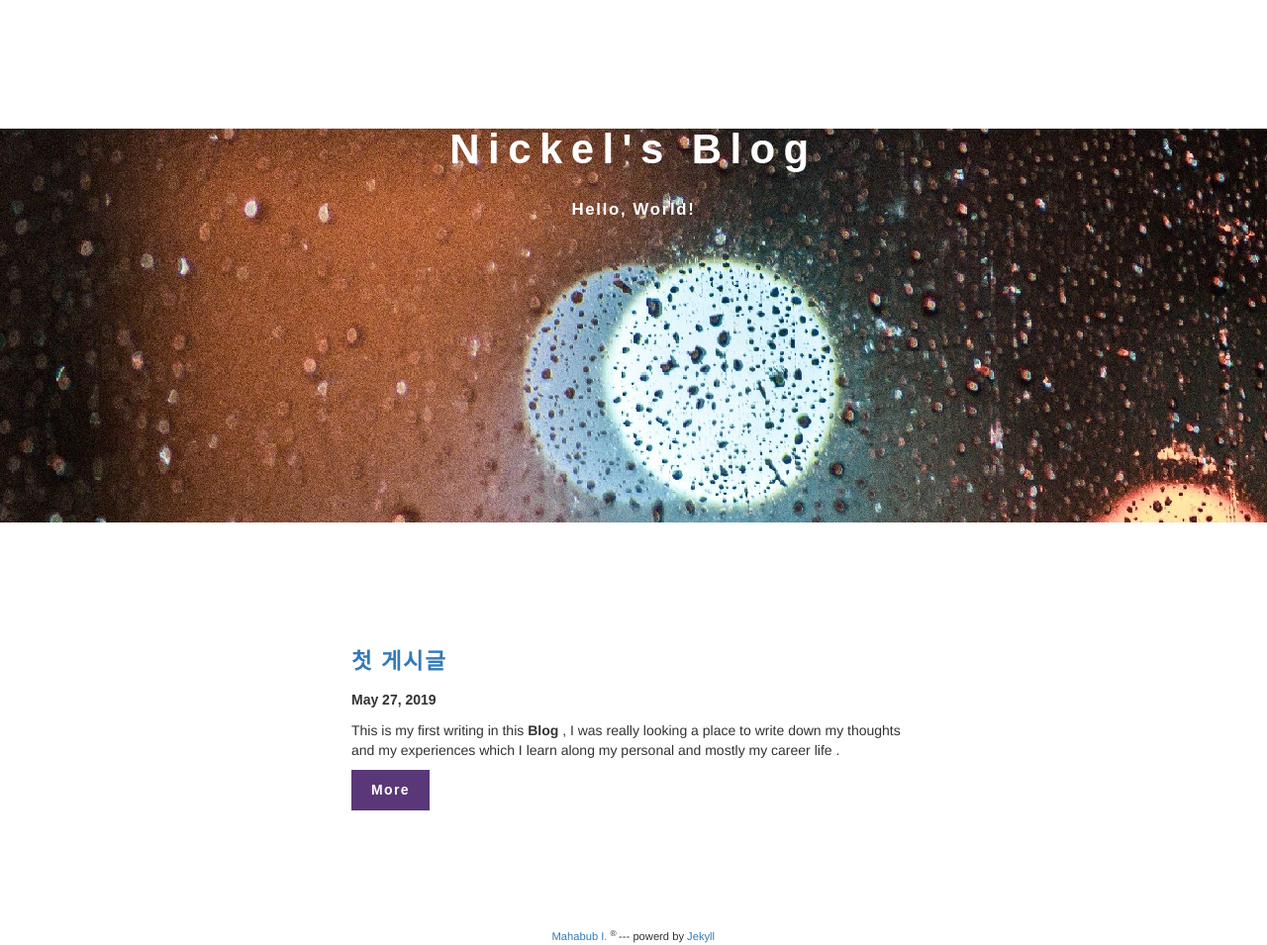
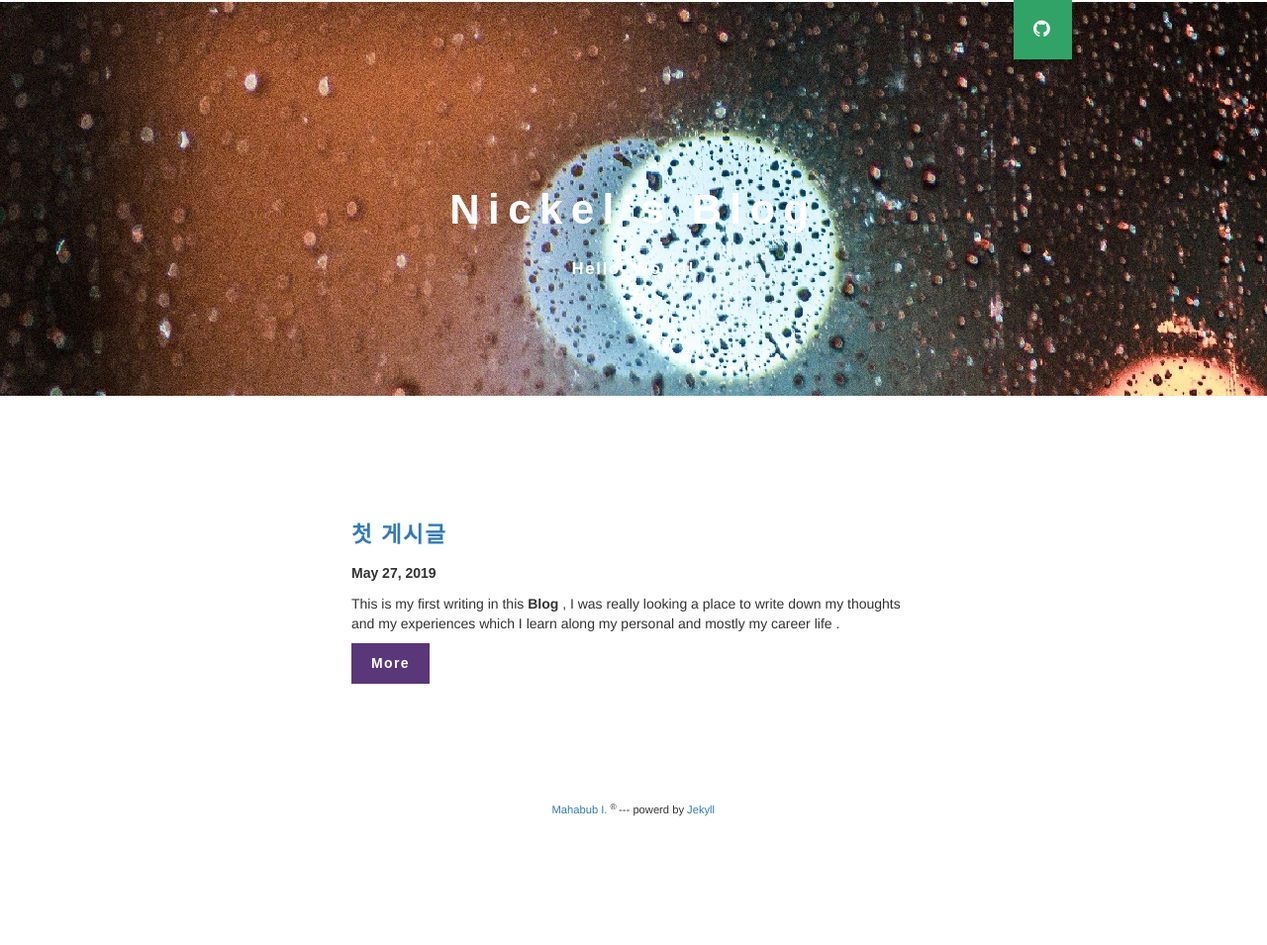
Before and after one commit to kiki912002/informationsea.github.io, a Jekyll site: the page built from index.html, in a window 1280 px wide. Shown: the whole page at 99% size. Built offline with Jekyll 4.4.1, drawn with Linux system fonts in a browser that asks for light colours; nearby versions of some CDN libraries; library files that are not in the unit come from our copies; the list of posts is cut into pages by our own code; comment, search, counter and statistics services are not loaded; after the commit the page ends 900 px from its top, so only the background shows below that.

Commit message:
update header

```diff
--- a/_includes/header.html
+++ b/_includes/header.html
@@ -2,16 +2,10 @@
 <!-- Start with the header -->
 <section class="header" id="header">
 
-
-
-  <!--  <a class="tab pi-default pi-big pi-flat" target="_blank" href="https://github.com/{{ site.github_username }}"><i class="fa fa-github"></i> My Github</a>-->
-
+    <a class="tab pi-default pi-big pi-flat" target="_blank" href="https://github.com/{{ site.github_username }}"><i class="fa fa-github"></i>  </a>
 
     <!-- Main Head Title -->
     {% if site.title %}<h2><a href="{{site.baseurl}}/">{{site.title}}</a></h2>{% endif %}
     {% if site.smalltalk %}<p>{{ site.smalltalk }}</p>{% endif %}
 
-
-
-
 </section>
--- a/scss/partials/_header.scss
+++ b/scss/partials/_header.scss
@@ -2,7 +2,7 @@
 
 
 .header{
-  background:$background-path no-repeat fixed;
+  background:$background-path 50% 0 no-repeat fixed;
 
   width: 100%;
   min-height: 400px;
@@ -20,7 +20,7 @@
       color: $header-font-color;
       letter-spacing: 0.2em;
 
-      margin-top: 20%;
+      margin-top: 10%;
       a{
         margin-left: 0%;
         color:$header-font-color;
```
